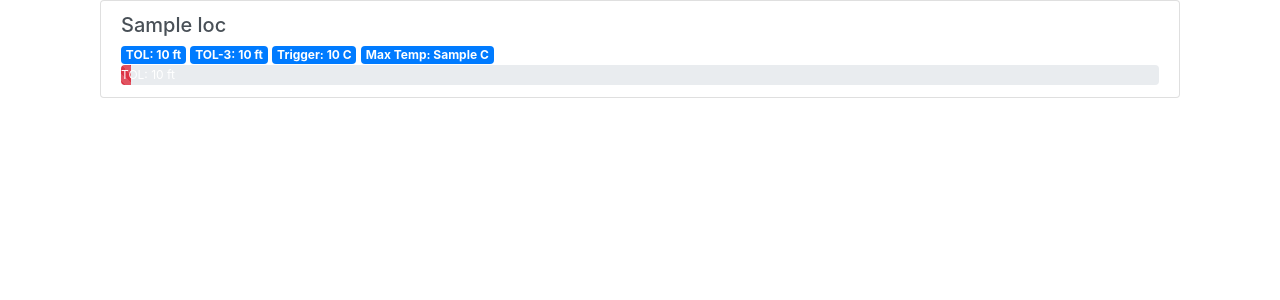
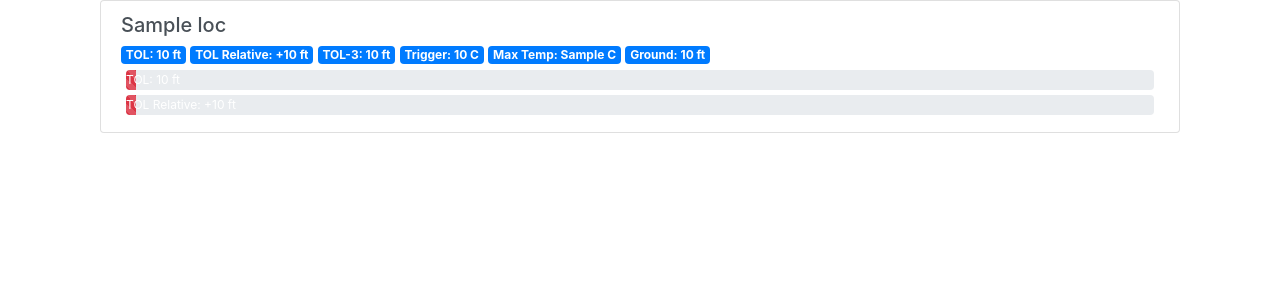
Before and after one commit to posener/gliders, a Flask app: template templates/index.html in a window 1280 px wide. Shown: the part 56-356 px from the top of the page. Run offline with Flask 2, Linux system fonts and the light colour scheme; the template is opened without the code that fills it: most values are stand-ins (such as "Sample title", 1, 10 or a date in 2020); parts of the project's set-up code (start-up, migrations or seed data) failed here and were passed over; some libraries are stand-ins or nearby versions.

Commit message:
add tol relative

```diff
--- a/main.py
+++ b/main.py
@@ -27,17 +27,27 @@ def index():
         flask.redirect('/no-data')
 
     locations = []
+    max_tol = 0
+    max_tol_above_ground = 0
+
     for loc in stations.all():
         station = stations.get(loc)
-        locations.append({
+        loc = {
             'name': loc,
             'selected': False,
-            'data': calc.calculate(uwyo_table, ims.temp_max(station), station['elevation'])
-        })
-    max_tol = float(max(loc['data']['tol'] for loc in locations))
+            'data': calc.calculate(uwyo_table, ims.temp_max(station), station['elevation']),
+            'elevation': station['elevation'],
+        }
+        loc['data']['tol_above_ground'] = max(0, loc['data']['tol'] - loc['elevation'])
+
+        locations.append(loc)
+
+        max_tol = max(max_tol, float(loc['data']['tol']))
+        max_tol_above_ground = max(max_tol_above_ground, float(loc['data']['tol_above_ground']))
 
     for loc in locations:
         loc['tol_percent'] = loc['data']['tol'] / max_tol * 100
+        loc['tol_above_ground_percent'] = loc['data']['tol_above_ground'] / max_tol_above_ground * 100
 
     return flask.render_template(
         'index.html',
--- a/templates/index.html
+++ b/templates/index.html
@@ -15,11 +15,16 @@
                         <small><span class="badge badge-success">{% if loc.data.trig_0 >= loc.data.t0 %}Triggered{% endif %}</span></small>
                     </div>
                     <span class="badge badge-primary">TOL: {{'%.0f' | format(loc.data.tol)}} ft</span>
+                    <span class="badge badge-primary">TOL Relative: +{{'%.0f' | format(loc.data.tol_above_ground)}} ft</span>
                     <span class="badge badge-primary">TOL-3: {{'%.0f' | format(loc.data.tol_minus_3)}} ft</span>
                     <span class="badge badge-primary">Trigger: {{'%.0f' | format(loc.data.trig_0)}} C</span>
                     <span class="badge badge-primary">Max Temp: {{loc.data.t0}} C</span>
-                    <div class="progress" style="height: 20px;">
+                    <span class="badge badge-primary">Ground: {{'%.0f' | format(loc.elevation)}} ft</span>
+                    <div class="progress" style="height: 20px; margin: 5px">
                         <div class="progress-bar progress-bar-striped bg-{{ level(loc.tol_percent) }}" role="progressbar" style="width: {{loc.tol_percent}}%;" aria-valuenow="{{loc.tol_percent}}" aria-valuemin="0" aria-valuemax="100">TOL: {{'%.0f' | format(loc.data.tol)}} ft</div>
+                    </div>
+                    <div class="progress" style="height: 20px; margin: 5px">
+                        <div class="progress-bar progress-bar-striped bg-{{ level(loc.tol_above_ground_percent) }}" role="progressbar" style="width: {{loc.tol_above_ground_percent}}%;" aria-valuenow="{{loc.tol_above_ground_percent}}" aria-valuemin="0" aria-valuemax="100">TOL Relative: +{{'%.0f' | format(loc.data.tol_above_ground)}} ft</div>
                     </div>
                 </a>
                 {% endfor %}
```
